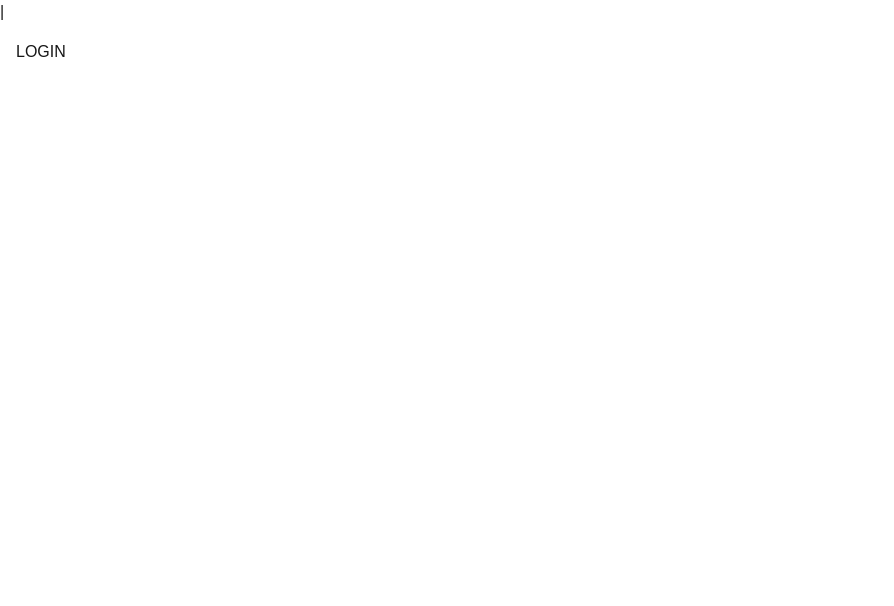
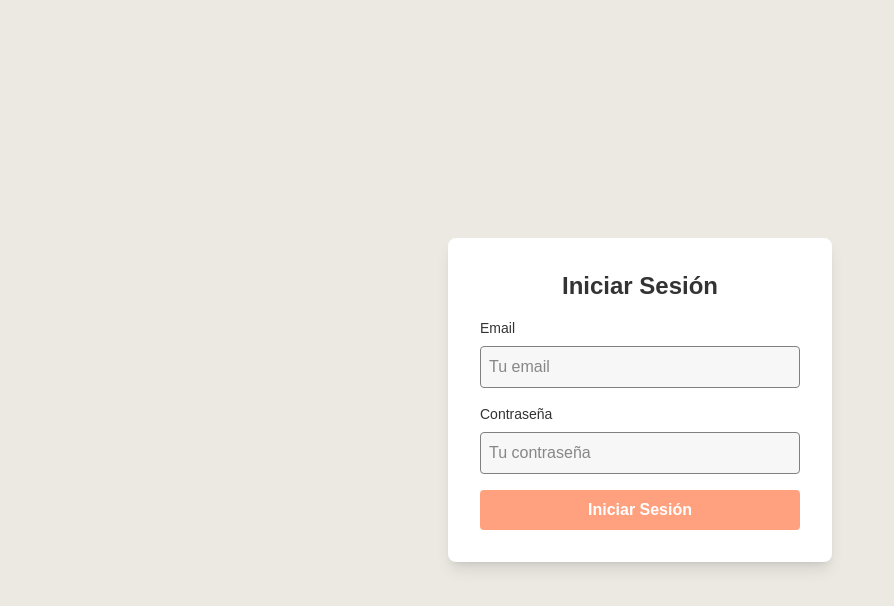
Before and after one commit to Miliros/the-secret-shop, a Next.js app: page /login in a window 1280 px wide. Shown: the top 606 px of the page, without its empty margins (0-894 px from the left). Built offline with nearby package versions, Linux system fonts and the light colour scheme.

Commit message:
feat(auth): add login functionality with cookie-based session and middleware for protected routes

```diff
--- a/package.json
+++ b/package.json
@@ -9,6 +9,7 @@
     "lint": "next lint"
   },
   "dependencies": {
+    "js-cookie": "^3.0.5",
     "next": "15.3.0",
     "react": "^19.0.0",
     "react-dom": "^19.0.0"
@@ -16,6 +17,7 @@
   "devDependencies": {
     "@eslint/eslintrc": "^3",
     "@tailwindcss/postcss": "^4.1.3",
+    "@types/js-cookie": "^3.0.6",
     "@types/node": "^20",
     "@types/react": "^19",
     "@types/react-dom": "^19",
--- a/src/app/layout.tsx
+++ b/src/app/layout.tsx
@@ -14,7 +14,7 @@ export default function RootLayout({
   return (
     <html lang="es">
       <body>
-        | <main className="p-4">{children}</main>
+        <main>{children}</main>
       </body>
     </html>
   );
--- a/src/app/login/page.tsx
+++ b/src/app/login/page.tsx
@@ -1,4 +1,10 @@
+import AuthPage from "@/components/AuthPage";
+
 export const Login = () => {
-  return <div>LOGIN</div>;
+  return (
+    <div>
+      <AuthPage />
+    </div>
+  );
 };
 export default Login;
--- a/src/components/AuthPage.tsx
+++ b/src/components/AuthPage.tsx
@@ -1,5 +1,88 @@
-import React from "react";
+"use client";
+import { useRouter } from "next/navigation";
+import { useState } from "react";
+import { validateEmail, validatePassword } from "@/utils/validation";
+import Cookies from "js-cookie";
 
-export const AuthPage = () => {
-  return <div>AuthPage</div>;
-};
+export default function AuthPage() {
+  const router = useRouter();
+  const [email, setEmail] = useState("");
+  const [password, setPassword] = useState("");
+  const [error, setError] = useState("");
+
+  const handleSubmit = (e: React.FormEvent) => {
+    e.preventDefault();
+    setError("");
+
+    if (!email || !password) {
+      setError("Por favor completa todos los campos.");
+      return;
+    }
+
+    if (!validateEmail(email)) {
+      setError("Por favor ingresa un email válido.");
+      return;
+    }
+
+    if (!validatePassword(password)) {
+      setError(
+        "La contraseña debe tener al menos 6 caracteres, una mayúscula, un número y un carácter especial."
+      );
+      return;
+    }
+    Cookies.set("userSession", JSON.stringify({ email }), { expires: 1 });
+
+    router.push("/");
+  };
+
+  return (
+    <div className="flex items-center justify-center min-h-screen bg-[#ebe9e2]">
+      <div className="bg-white p-8 rounded-lg shadow-lg w-96">
+        <h2 className="text-2xl font-bold text-[#333333] text-center mb-4">
+          Iniciar Sesión
+        </h2>
+        <form onSubmit={handleSubmit} className="space-y-4">
+          <div>
+            <label
+              htmlFor="email"
+              className="block mb-2 text-sm text-[#333333]"
+            >
+              Email
+            </label>
+            <input
+              id="email"
+              type="email"
+              value={email}
+              onChange={(e) => setEmail(e.target.value)}
+              className="w-full p-2 rounded bg-[#F7F7F7] border border-[#808080] focus:outline-none focus:ring-2 focus:ring-[#FF6B35]"
+              placeholder="Tu email"
+            />
+          </div>
+          <div>
+            <label
+              htmlFor="password"
+              className="block mb-2 text-sm text-[#333333]"
+            >
+              Contraseña
+            </label>
+            <input
+              id="password"
+              type="password"
+              value={password}
+              onChange={(e) => setPassword(e.target.value)}
+              className="w-full p-2 rounded bg-[#F7F7F7] border border-[#808080] focus:outline-none focus:ring-2 focus:ring-[#FF6B35]"
+              placeholder="Tu contraseña"
+            />
+          </div>
+          {error && <p className="text-[#D9534F] text-sm">{error}</p>}
+          <button
+            type="submit"
+            className="w-full py-2 px-4 bg-[#ff6b35a2] hover:bg-[#e65100a8] text-white font-bold rounded"
+          >
+            Iniciar Sesión
+          </button>
+        </form>
+      </div>
+    </div>
+  );
+}
--- /dev/null
+++ b/src/middleware.ts
@@ -0,0 +1,16 @@
+import { NextResponse } from "next/server";
+import type { NextRequest } from "next/server";
+
+export function middleware(req: NextRequest) {
+  const userSession = req.cookies.get("userSession");
+
+  if (!userSession) {
+    return NextResponse.redirect(new URL("/login", req.url));
+  }
+
+  return NextResponse.next();
+}
+
+export const config = {
+  matcher: ["/"],
+};
--- /dev/null
+++ b/src/utils/validation.ts
@@ -0,0 +1,10 @@
+export const validateEmail = (email: string): boolean => {
+  const emailRegex = /^\S+@\S+\.\S+$/;
+  return emailRegex.test(email);
+};
+
+export const validatePassword = (password: string): boolean => {
+  const passwordRegex =
+    /^(?=.*[A-Z])(?=.*\d)(?=.*[@$!%*?&])[A-Za-z\d@$!%*?&]{6,}$/;
+  return passwordRegex.test(password);
+};
```
Also changed, not shown: 1 other file (tests, documents, lock files or other folders).
